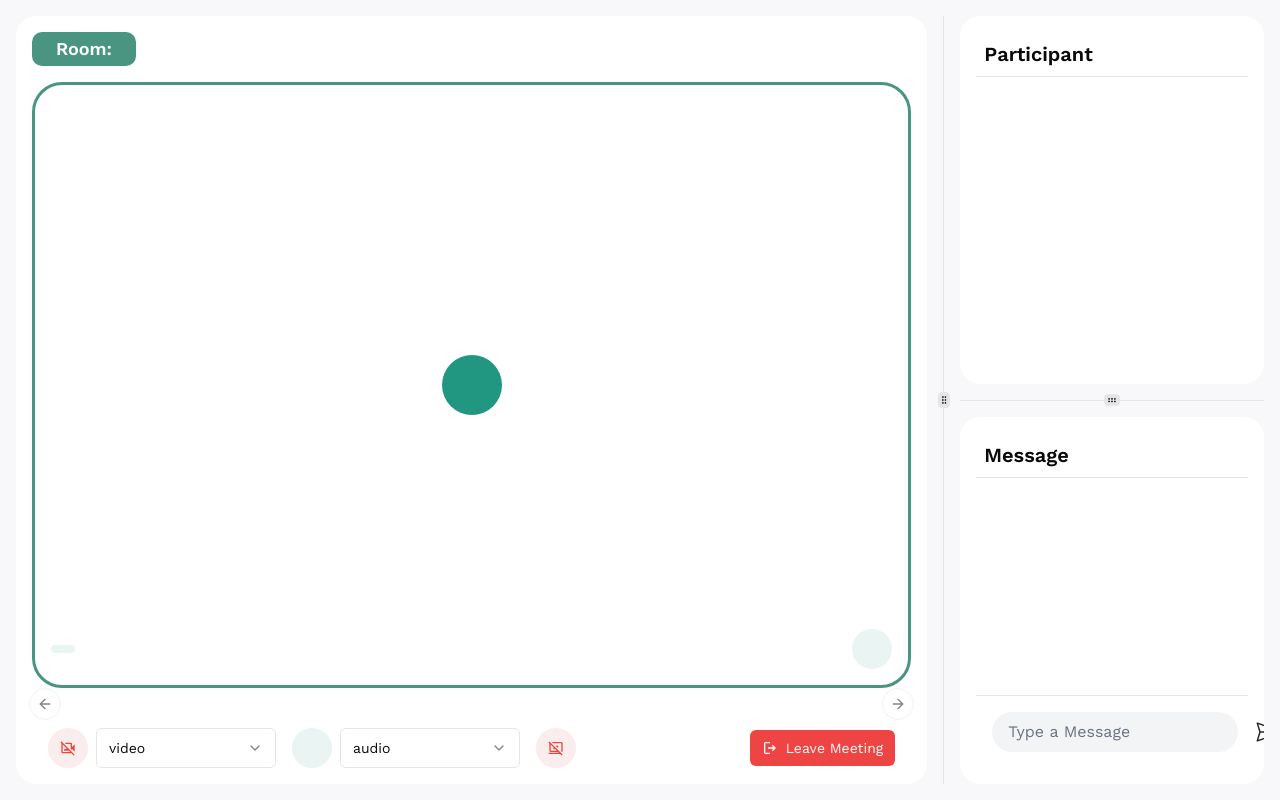
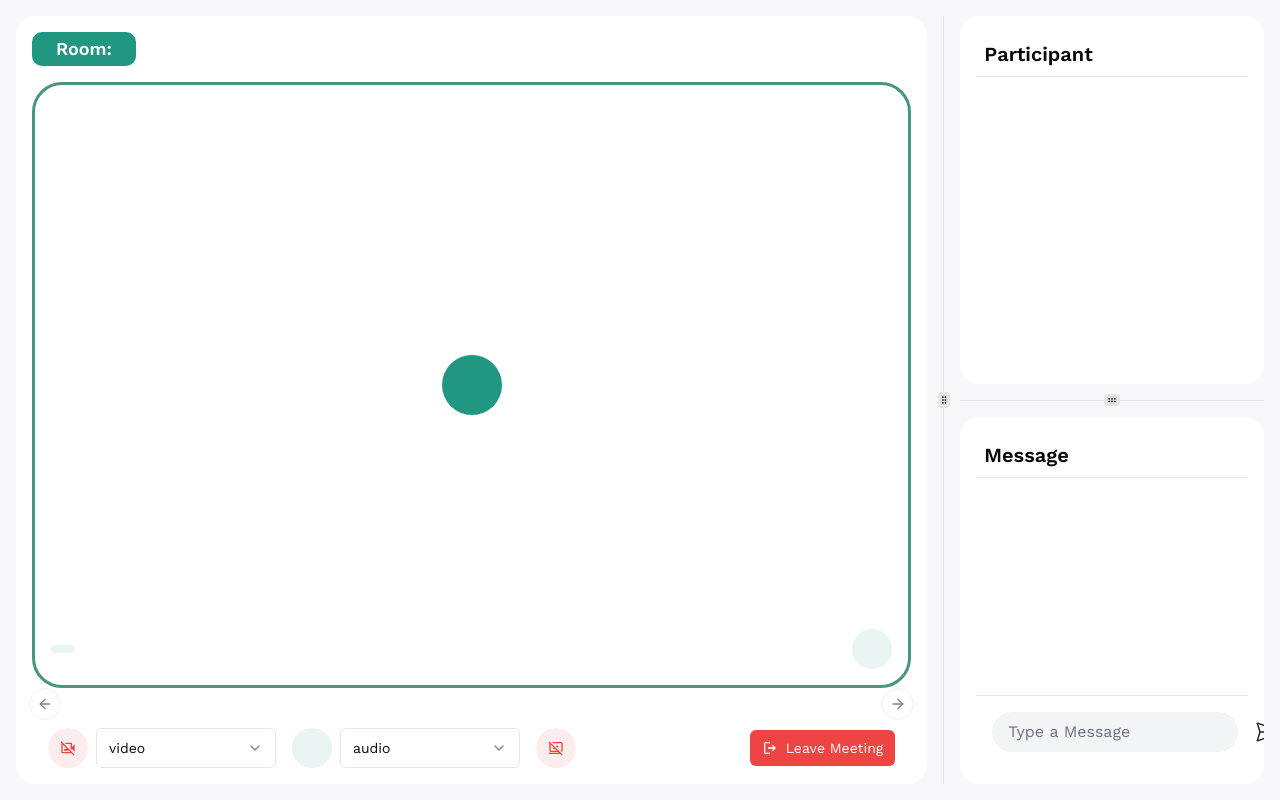
Before and after one commit to WangLi0101/livekit_meeting, a React (Vite) app: page /room in a window 1280 px wide. Built offline with nearby package versions, Linux system fonts and the light colour scheme; some icons are missing.

Commit message:
feat: 更新ui

```diff
--- a/src/views/room/index.tsx
+++ b/src/views/room/index.tsx
@@ -53,7 +53,7 @@ const Room: React.FC = () => {
         >
           <ResizablePanel defaultSize={75}>
             <div className="left h-full flex flex-col  bg-white p-4 rounded-[20px]">
-              <h2 className="title text-[18px] leading-none font-bold flex-shrink-0 bg-[rgb(73,149,130)] py-2 px-6 rounded-[10px] w-fit text-white">
+              <h2 className="title text-[18px] leading-none font-bold flex-shrink-0 bg-[#219781] py-2 px-6 rounded-[10px] w-fit text-white">
                 Room:{livekit.roomInfo?.name}
               </h2>
               <div className="video-content mt-4 flex-1 overflow-hidden mb-4">
```
